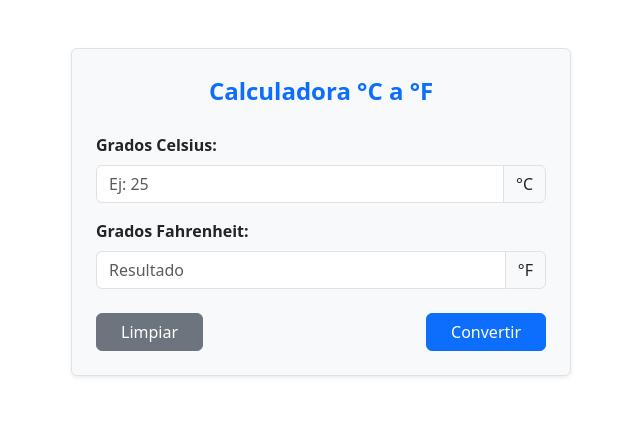
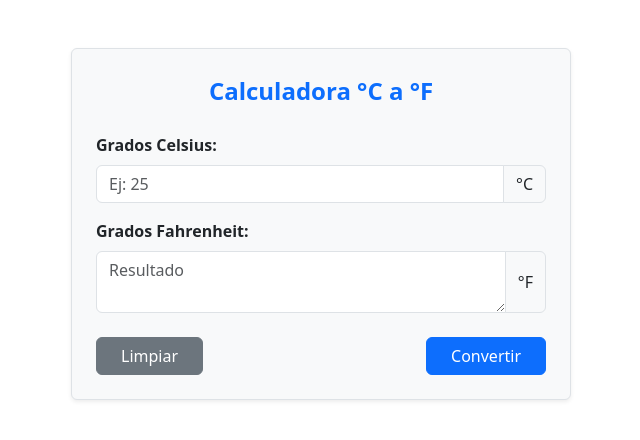
Before and after one commit to AkNdrow/Programaci-n-Web, a website: page HTML/ejercicio10.html in a window 1280 px wide. Shown: the whole page, without its empty margins (319-959 px from the left). Drawn offline with nearby package versions, Linux system fonts and the light colour scheme.

Commit message:
Correccion funcion ejercicio 10

```diff
--- a/HTML/ejercicio10.html
+++ b/HTML/ejercicio10.html
@@ -13,10 +13,10 @@ Haciendo uso de buttons para la conversion.
     <title>Ejercicio 10</title>
     <link rel="stylesheet" href="https://cdn.jsdelivr.net/npm/bootstrap@5.3.3/dist/css/bootstrap.min.css">
     <script src="https://cdn.jsdelivr.net/npm/bootstrap@5.3.3/dist/js/bootstrap.bundle.min.js"></script>
-    <script src="../JS/ejercicio10.js"></script>
 </head>
 
 <body>
+    <script src="../JS/ejercicio10.js"></script>
     <div class="container mt-5">
         <form class="p-4 border rounded shadow-sm bg-light" style="max-width: 500px; margin: auto;">
             <fieldset>
@@ -33,8 +33,8 @@ Haciendo uso de buttons para la conversion.
                 <div class="mb-4">
                     <label for="fahrenheit" class="form-label fw-semibold">Grados Fahrenheit:</label>
                     <div class="input-group">
-                        <input type="text" id="fahrenheit" name="fahrenheit" class="form-control bg-white" readonly
-                            placeholder="Resultado">
+                        <textarea type="text" id="fahrenheit" name="fahrenheit" class="form-control bg-white" readonly
+                            placeholder="Resultado"></textarea>
                         <span class="input-group-text">°F</span>
                     </div>
                 </div>
```
